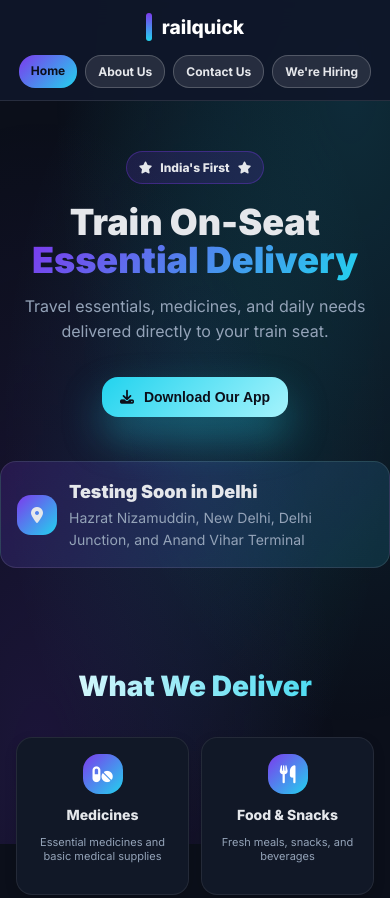
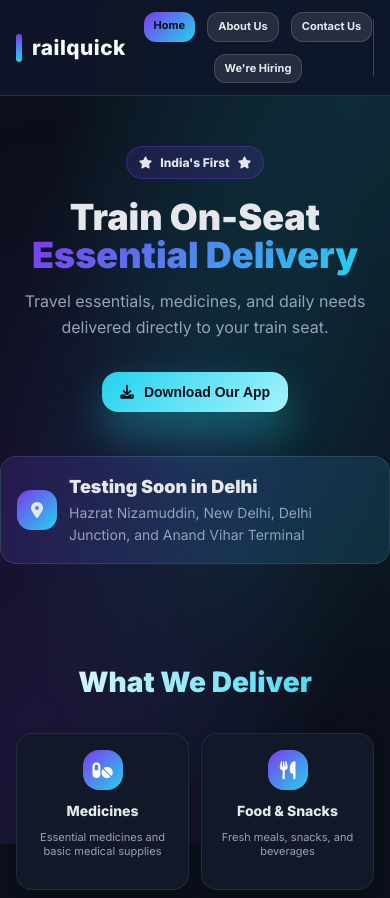
Before and after one commit to kartik098ki/delhitest1, a plain HTML site: page index.html in a window 390 px wide. Shown: the top 898 px of the page. Drawn offline with Linux system fonts and the light colour scheme.

Commit message:
Update styles.css

```diff
--- a/styles.css
+++ b/styles.css
@@ -839,39 +839,63 @@ body{
 
 /* ================= MOBILE SPECIFIC STYLES ================= */
 @media(max-width:767px) {
-  /* Simple and clean header for mobile */
+  /* Header improvements for mobile - railquick on left, nav on right with vertical line */
   .header {
-    flex-direction: column;
+    flex-direction: row;
+    justify-content: space-between;
     align-items: center;
     padding: 12px 16px;
     background: rgba(15,23,42,0.95);
     border-bottom: 1px solid rgba(255,255,255,0.1);
+    position: relative;
+  }
+
+  /* Add vertical line on right side */
+  .header::after {
+    content: '';
+    position: absolute;
+    top: 20%;
+    right: 16px;
+    height: 60%;
+    width: 1px;
+    background: rgba(255,255,255,0.2);
   }
 
   .logo-container {
-    margin-bottom: 12px;
+    margin-bottom: 0;
+    margin-right: auto;
+    order: 1;
   }
 
   .logo-text {
-    font-size: 1.2rem;
+    font-size: 1.3rem;
+    letter-spacing: 0.5px;
   }
 
-  /* Simple mobile nav links */
+  .brand-element {
+    width: 6px;
+    height: 28px;
+  }
+
+  /* Smaller mobile nav links with more space */
   .mobile-nav-links {
     display: flex;
     flex-wrap: wrap;
     justify-content: center;
-    gap: 8px;
-    width: 100%;
+    gap: 12px;
+    width: auto;
+    margin-left: 16px;
+    order: 2;
   }
 
   .mobile-nav-link {
-    font-size: 12px;
-    padding: 6px 12px;
-    border-radius: 16px;
+    font-size: 11px;
+    padding: 5px 10px;
+    border-radius: 12px;
     background: rgba(255,255,255,0.1);
     color: var(--text);
-    border: 1px solid rgba(255,255,255,0.2);
+    border: 1px solid rgba(255,255,255,0.15);
+    transition: all 0.2s ease;
   }
 
   .mobile-nav-link:hover, .mobile-nav-link.active {
@@ -992,7 +1016,6 @@ body{
     margin-bottom: 16px;
     padding: 0;
     position: relative;
-    display: inline-block;
   }
 
   .about-intro h3::after, .about-story h3::after, .about-mission h3::after {
@@ -1000,7 +1023,7 @@ body{
     position: absolute;
     bottom: -8px;
     left: 0;
-    width: 50px;
+    width: 40px;
     height: 3px;
     background: linear-gradient(90deg, var(--brand), var(--brand2));
     border-radius: 2px;
@@ -1015,7 +1038,7 @@ body{
 
   .core-values {
     margin-top: 20px;
-    padding: 20px;
+    padding: 16px;
     background: rgba(124,58,237,0.05);
     border-radius: 16px;
     border-left: 3px solid var(--brand);
@@ -1029,7 +1052,7 @@ body{
 
   .core-values ul {
     list-style-type: none;
-    padding-left: 0;
+    padding-left: 8px;
   }
 
   .core-values li {
```
